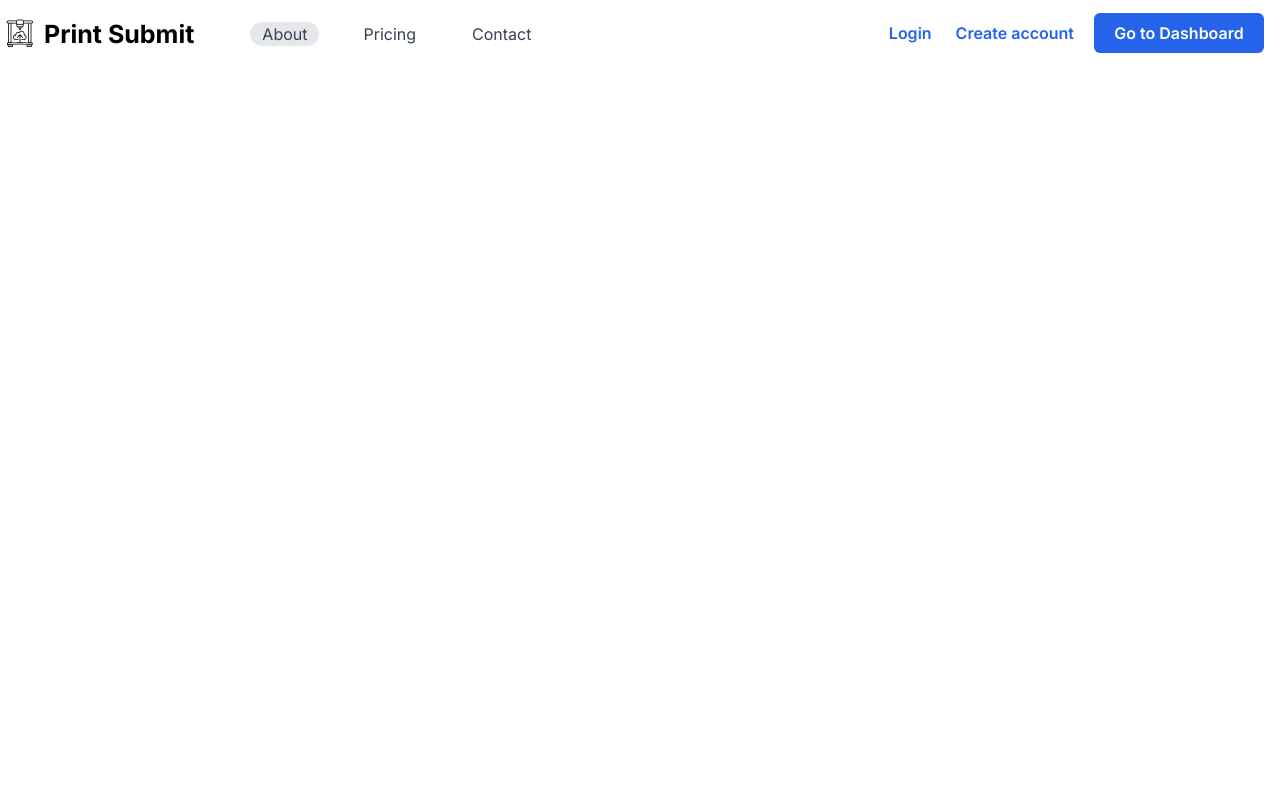
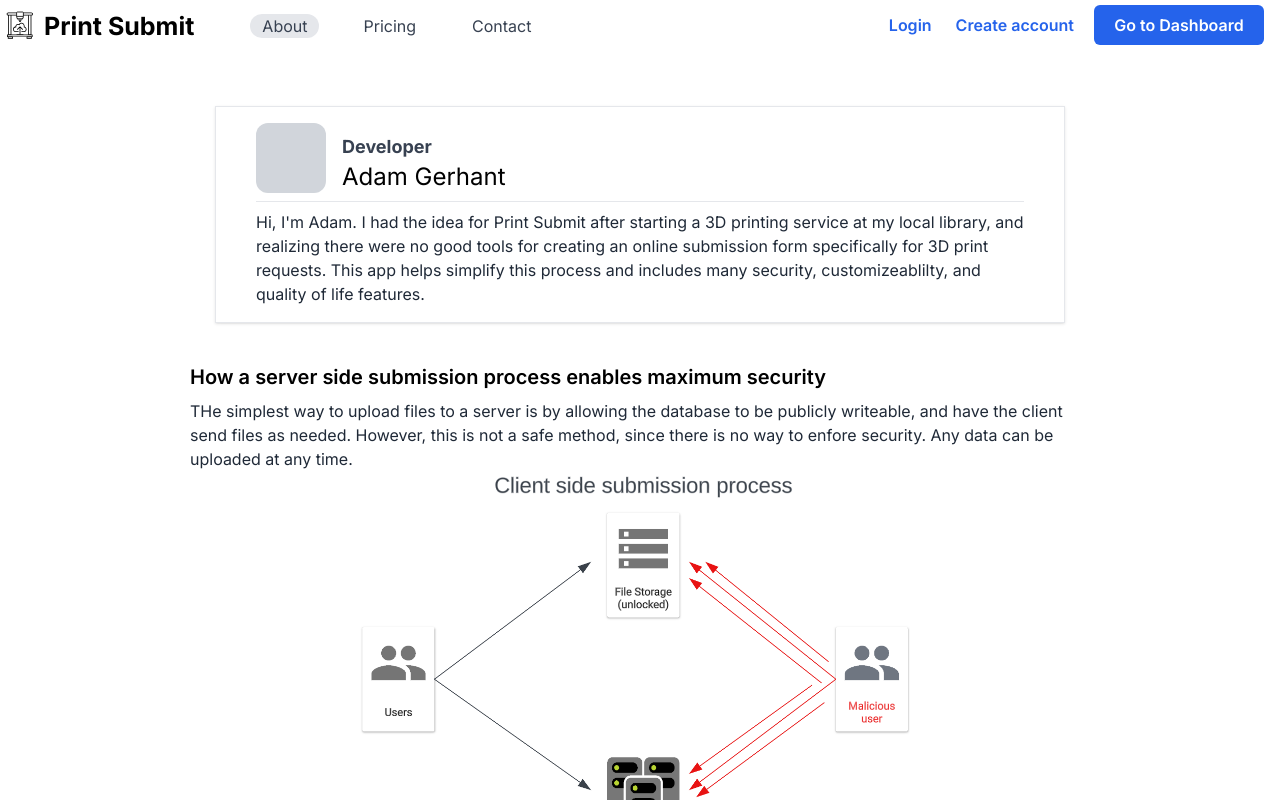
Before and after one commit to adamgerhant/printsubmit, a Next.js app: page /about in a window 1280 px wide. Built offline with nearby package versions, Linux system fonts and the light colour scheme.

Commit message:
started about page

```diff
--- a/app/(landingpages)/about/page.tsx
+++ b/app/(landingpages)/about/page.tsx
@@ -1,4 +1,5 @@
 import logo from "@/public/Logo.svg"
+import clientSubmission from "@/public/clientSubmission.png"
 export default function Page() {
 
   return (
@@ -28,6 +29,32 @@ export default function Page() {
                         <a href="/submissions?continue=guest" className="min-w-[170px] font-semibold text-center py-2 ml-3 mr-4 bg-blue-600 hover:bg-blue-700 text-white rounded-md cursor-pointer">Go to Dashboard</a>
                     </div>
                 </div>
+                <div className="border w-[850px] mt-14 px-10 py-4 self-center shadow">
+                    <div className="flex flex-row mb-2">
+                        <div className="h-[70px] w-[70px] rounded-xl bg-gray-300"/>
+                        <div className="flex flex-col ml-4 justify-end">
+                            <p className="text-lg font-bold text-gray-700">Developer</p>
+                            <p className="text-2xl">Adam Gerhant</p>
+                        </div>
+                    </div>
+                    <hr/>
+                    <div className="text text-gray-800 mt-2 w">Hi, I'm Adam. I had the idea for Print Submit after starting a 3D printing service at my local library,
+                     and realizing there were no good tools for creating an online submission form specifically for 3D print requests.
+                     This app helps simplify this process and includes many security, customizeablilty, and quality of life features.</div>
+                </div>
+
+                <div className="w-[900px] self-center mt-10 flex flex-col">
+                    <p className="font-semibold text-xl">How a server side submission process enables maximum security</p>
+                    <p className="text-gray-800 mt-2">THe simplest way to upload files to a server is by allowing the database to be publicly writeable,
+                    and have the client send files as needed. However, this is not a safe method, since there is no way to enfore security. Any data can be uploaded at any time.
+                    </p>
+                    <img className="w-[600px] self-center"src={clientSubmission.src}/>
+                    <p className="text-gray-800 mt-2">With client side submissions, if a user can upload a file, then a malicious user can as well. This is why Print Submit
+                    uses a server side submission process.
+                    The basic process beind this is to first verify the request, send a temporary upload link to the user, and then verify if the correct files were submitted.
+                    </p>
+                </div>
+
             </div>
         </div>
 
--- a/package.json
+++ b/package.json
@@ -21,7 +21,7 @@
     "eslint-config-next": "13.4.9",
     "firebase": "^10.1.0",
     "googleapis": "^123.0.0",
-    "next": "13.4.9",
+    "next": "^13.4.9",
     "postcss": "8.4.25",
     "react": "18.2.0",
     "react-csv": "^2.2.2",
```
Also changed, not shown: public/clientSubmission.png (added), 1 other file (tests, documents, lock files or other folders).
